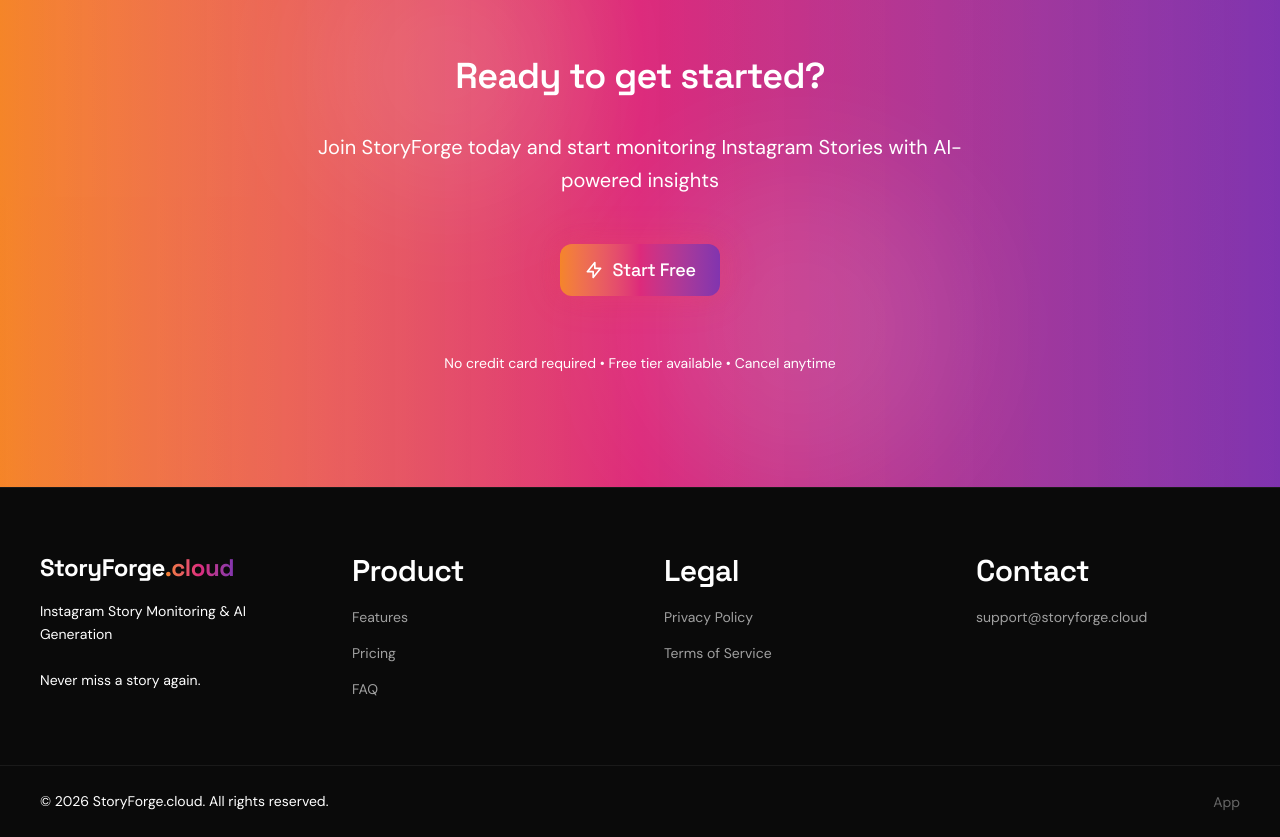
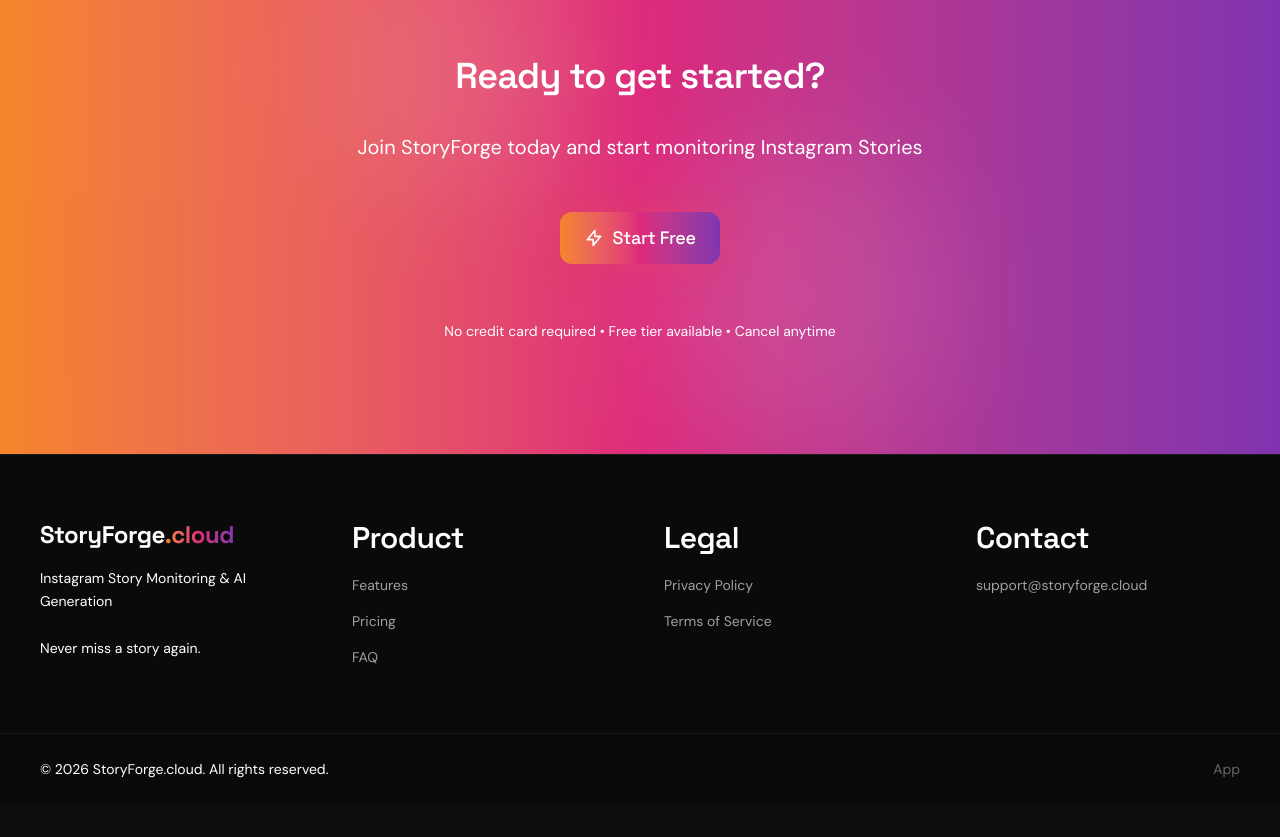
Before and after one commit to sudden-break/storyforge-landing, a Next.js app: page / in a window 1280 px wide. Shown: the part 5140-5977 px from the top of the page. After the commit the page ends 5945 px from the top, so only its background shows below. Built offline with nearby package versions, Linux system fonts and the light colour scheme.

Commit message:
fix: remove 'with AI-powered insights' from CTA Banner subheadline

```diff
--- a/components/CTABanner.tsx
+++ b/components/CTABanner.tsx
@@ -63,7 +63,7 @@
                 stagger={1}
               >
                 <p className="text-base sm:text-lg md:text-xl text-white/90 max-w-2xl mx-auto leading-relaxed">
-                  Join StoryForge today and start monitoring Instagram Stories with AI-powered insights
+                  Join StoryForge today and start monitoring Instagram Stories
                 </p>
               </Motion.Div>
             )}
```
